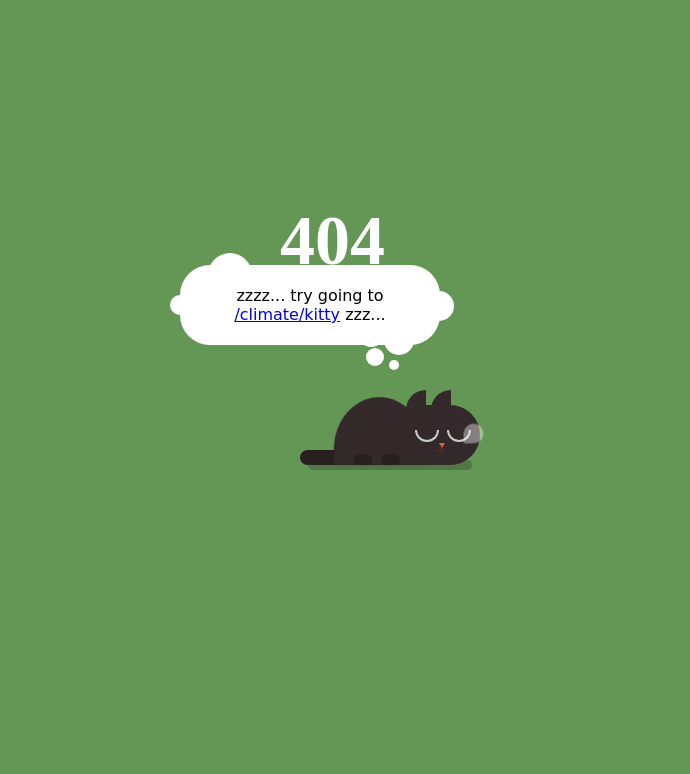
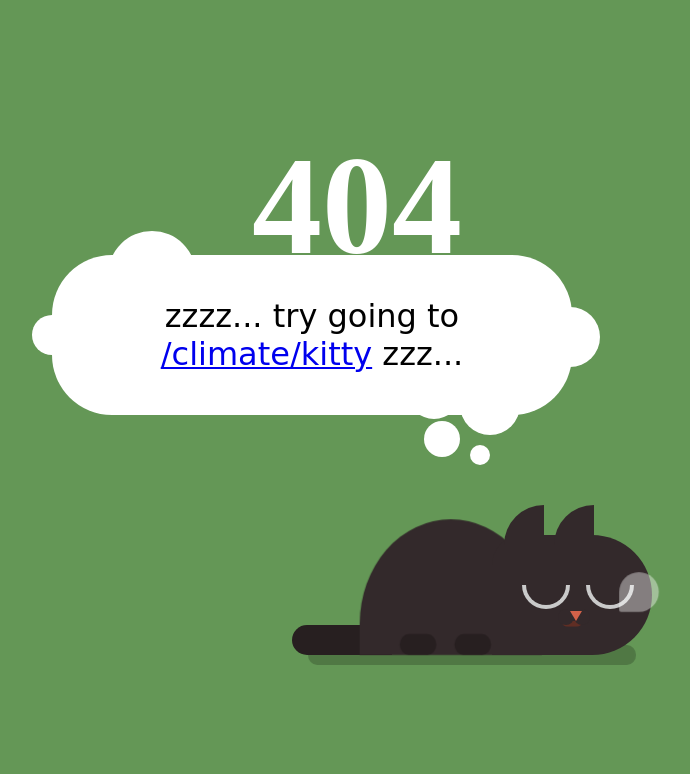
Before and after one commit to Jessie-McColm/ClimateCare, a Django app: template creature_care/climate/templates/notFound.html in a window 1280 px wide. Shown: the top 774 px of the page, without its empty margins (285-975 px from the left). Run offline with Django 4.2, Linux system fonts and the light colour scheme; the template is opened without the code that fills it, so the values that code supplies are empty.

Commit message:
scaled up cat on 404 page

```diff
--- a/creature_care/climate/templates/notFound.html
+++ b/creature_care/climate/templates/notFound.html
@@ -18,8 +18,9 @@
             width: 350px;
             position: absolute;
             transform: translate(-50%, -50%);
-            left: 50%;
+            left: 40%;
             top: 50%;
+            transform: scale(2);
         }
         .cat {
             background-color: #33292b;
@@ -241,6 +242,7 @@
             font-size: 70px;
             font-weight: bold;
         }
+
     </style>
 </head>
 
```
